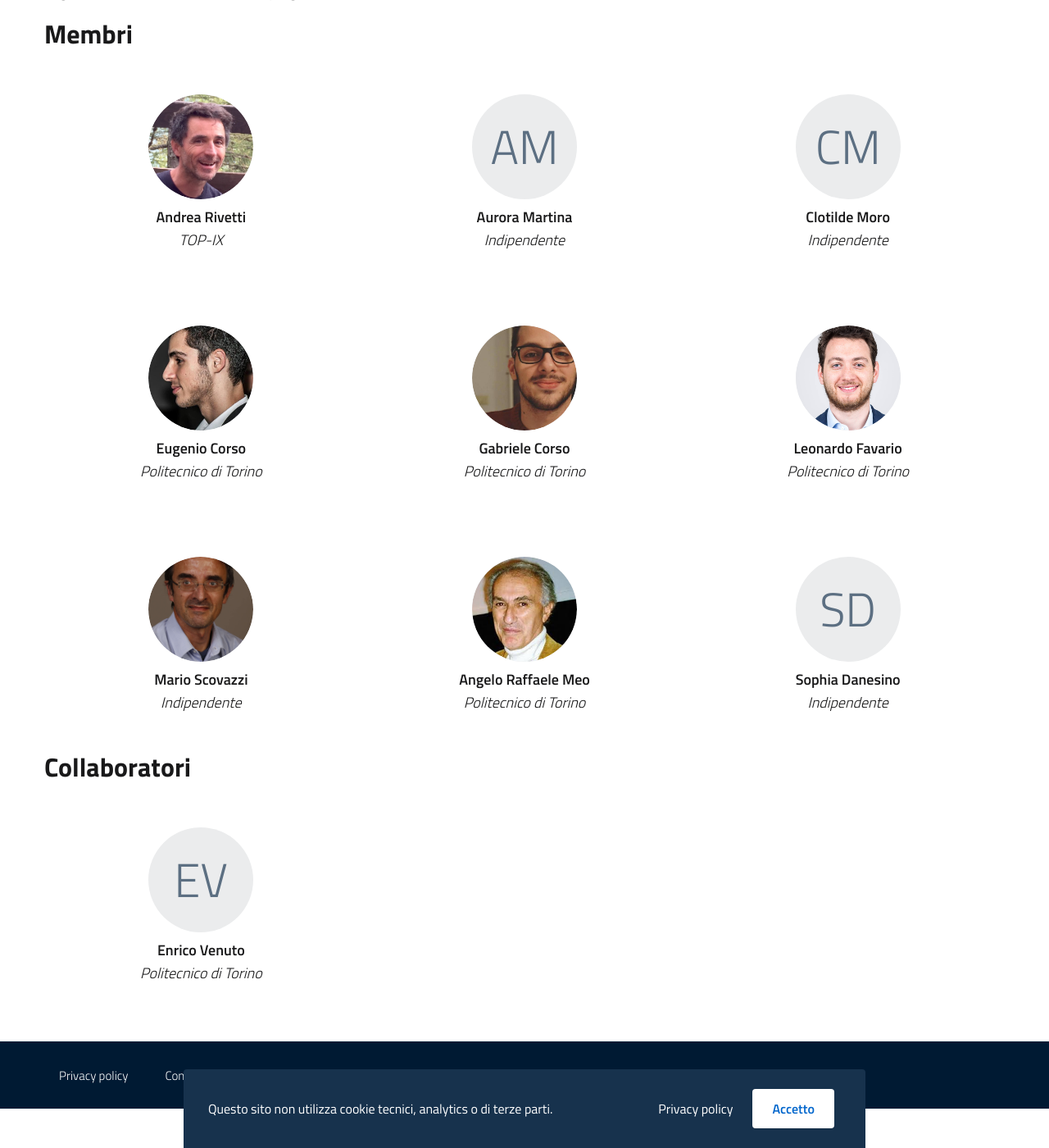
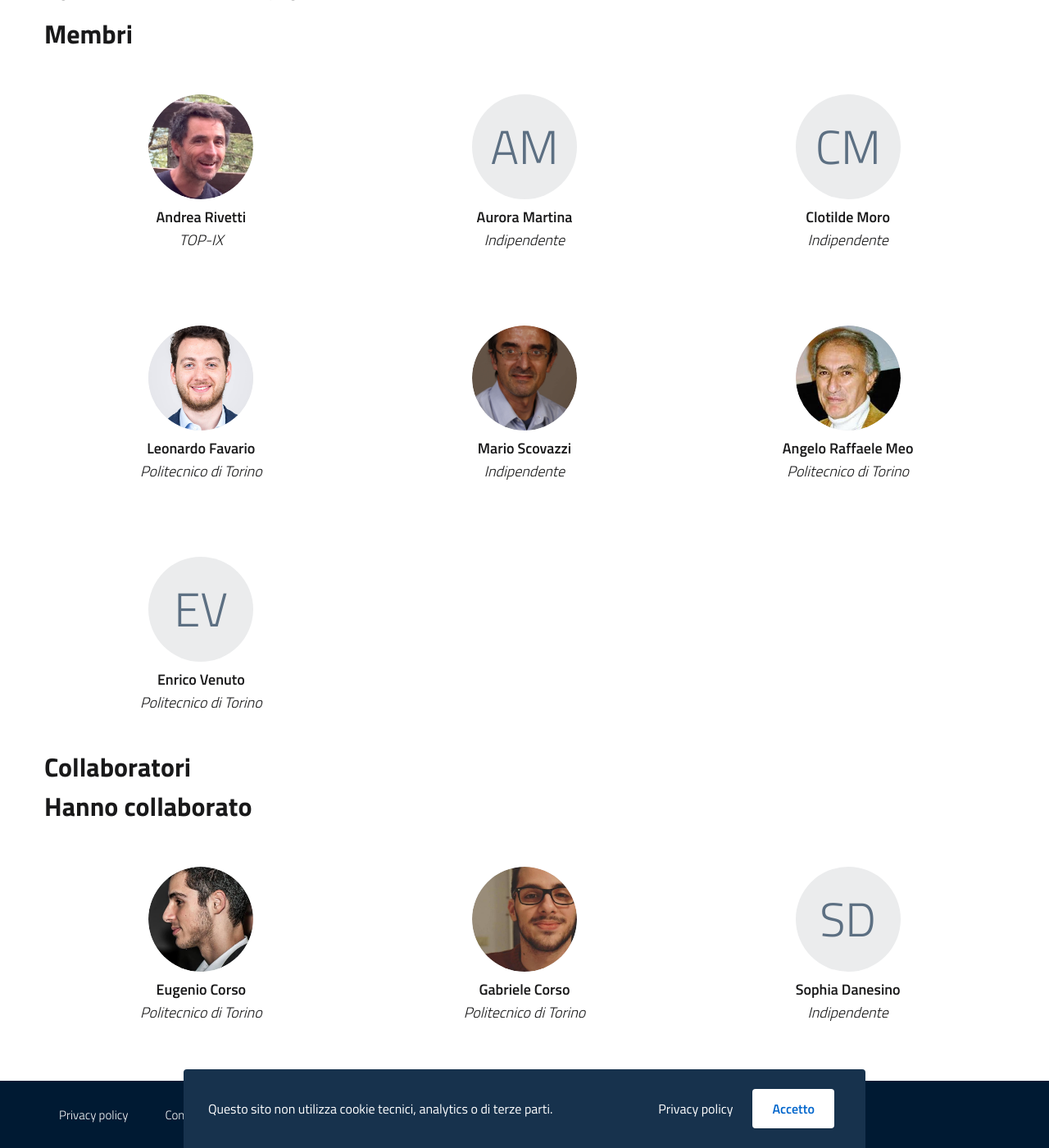
Before and after one commit to open-education-polito/org-website, a Jekyll site: the page built from it/contatti.md, in a window 1280 px wide and 1400 px high, scrolled down 515 px. Shown: the whole window at 82% size. Built offline with Jekyll 4.4.1, drawn with Linux system fonts in a browser that asks for light colours.

Commit message:
chore: fix #94

```diff
--- a/it/contatti.md
+++ b/it/contatti.md
@@ -21,3 +21,6 @@ ordine alfabetico.
 
 ### Collaboratori
 {% include people.html active='collaborator'%}
+
+### Hanno collaborato
+{% include people.html active='ex'%}
```
Also changed, not shown: _data/people.yml (+4 -4 lines), .github/workflows/deploy.yml.
